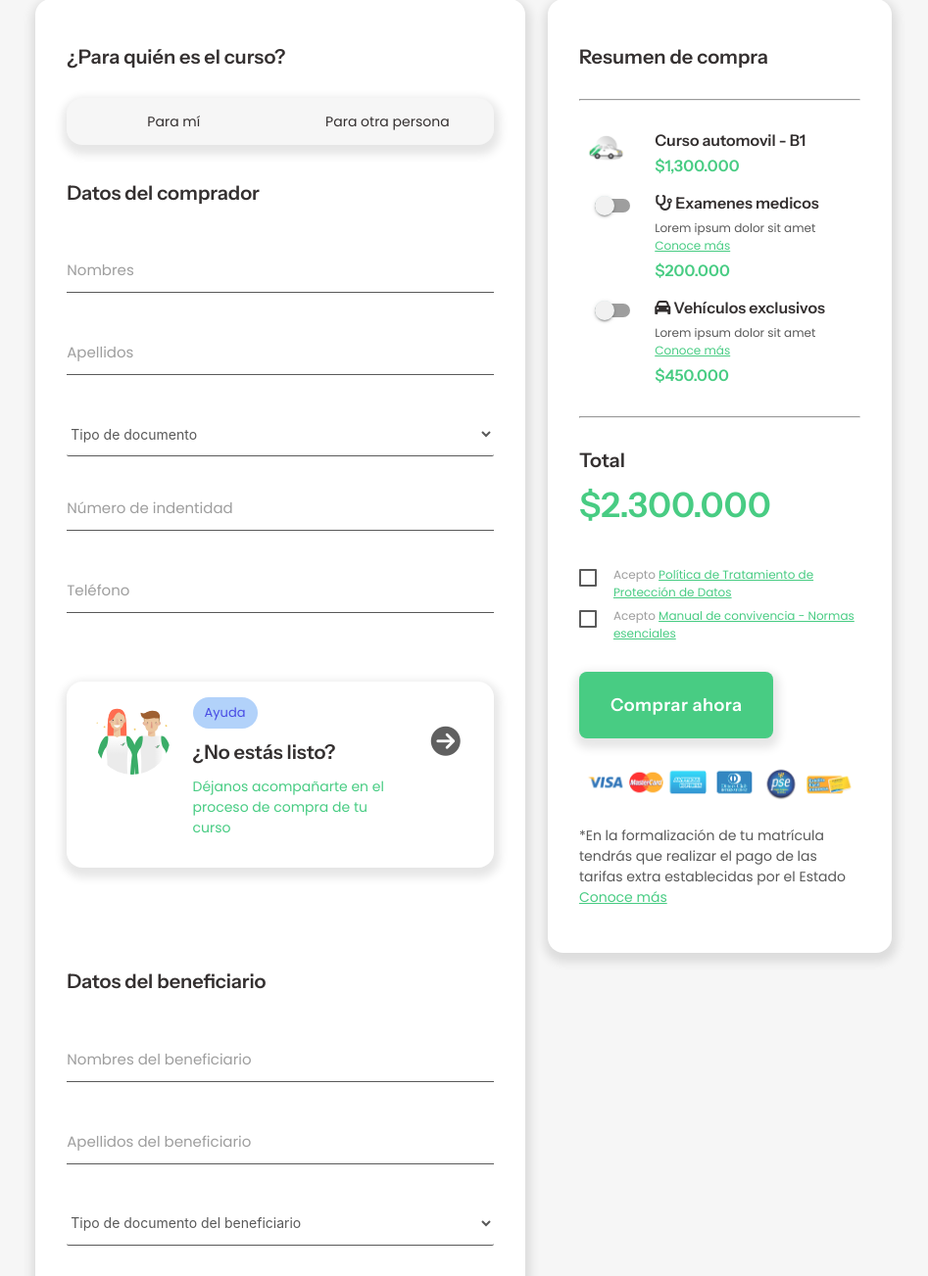
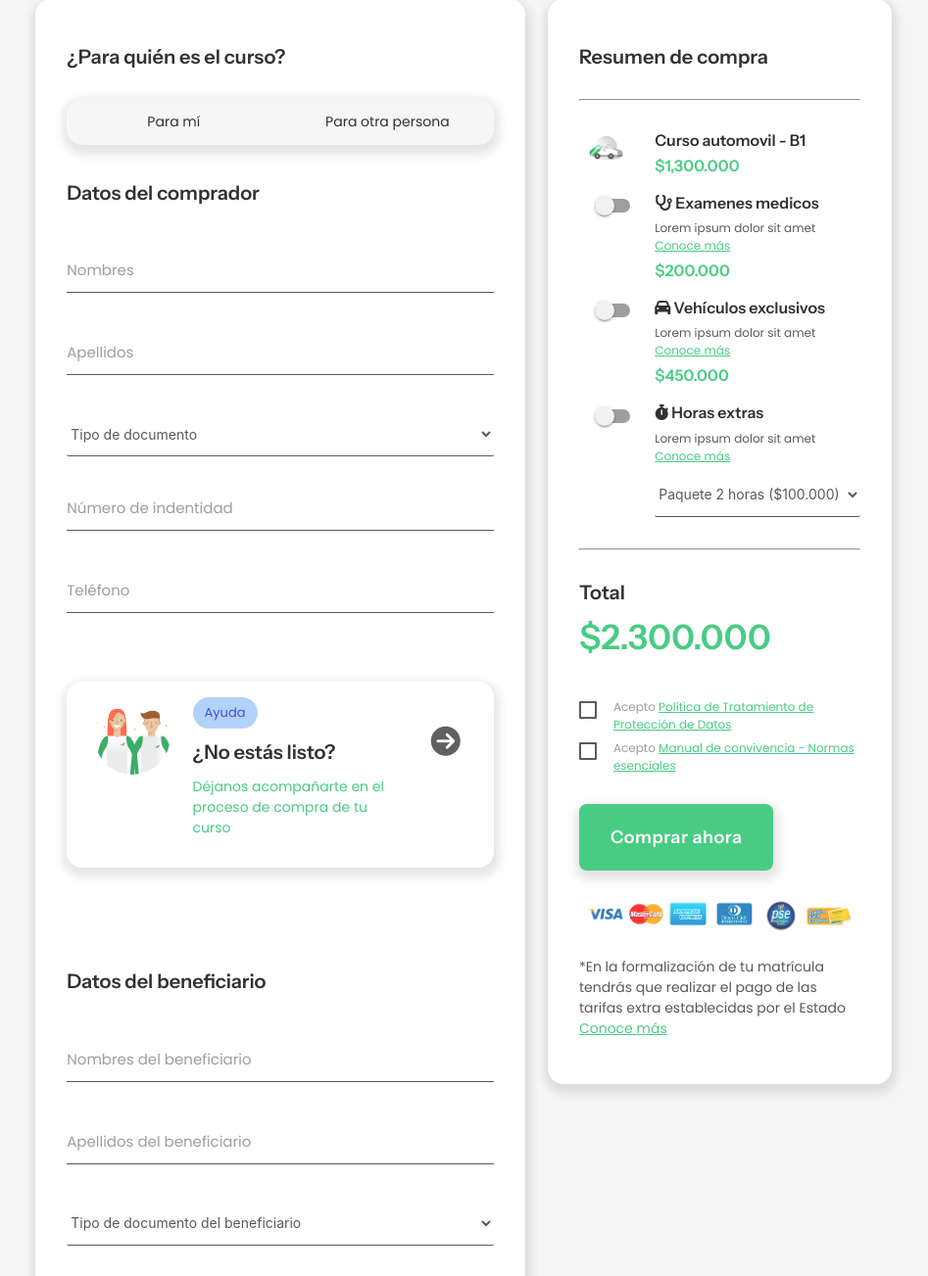
Before and after one commit to fabianzpkl/edwcar-site, a PHP site: page /checkout.php in a window 1280 px wide. Shown: the part 284-1587 px from the top of the page at 98% size, without its empty margins (167-1114 px from the left). Run offline with PHP 8.4, Linux system fonts and the light colour scheme; some libraries are stand-ins or nearby versions.

Commit message:
Checkout horas extras

```diff
--- a/checkout.php
+++ b/checkout.php
@@ -256,6 +256,32 @@
                                             <h6><i class="fa-solid fa-car"></i> Vehículos exclusivos</h6>
                                             <p>Lorem ipsum dolor sit amet<br><a href="#">Conoce más</a></p>
                                             <h6 class="price">$450.000</h6>
+                                        </div>
+                                    </div>
+                                </li>
+
+                                <li>
+                                    <div class="row">
+                                        <div class="col xl3 l3 m4 s4">
+                                            <div class="switch">
+                                                <label>
+
+                                                    <input type="checkbox">
+                                                    <span class="lever"></span>
+
+                                                </label>
+                                            </div>
+                                        </div>
+                                        <div class="col xl9 l9 m8 s8">
+                                            <h6><i class="fa-solid fa-stopwatch"></i> Horas extras</h6>
+                                            <p>Lorem ipsum dolor sit amet<br><a href="#">Conoce más</a></p>
+                                            <select name="" id="">
+                                                <option value="1">Paquete 2 horas ($100.000)</option>
+                                                <option value="1">Paquete 4 horas ($200.000)</option>
+                                                <option value="1">Paquete 6 horas ($400.000)</option>
+                                                <option value="1">Paquete 8 horas ($600.000)</option>
+                                                <option value="1">Paquete 10 horas ($1.000.000)</option>
+                                            </select>
                                         </div>
                                     </div>
                                 </li>
```
